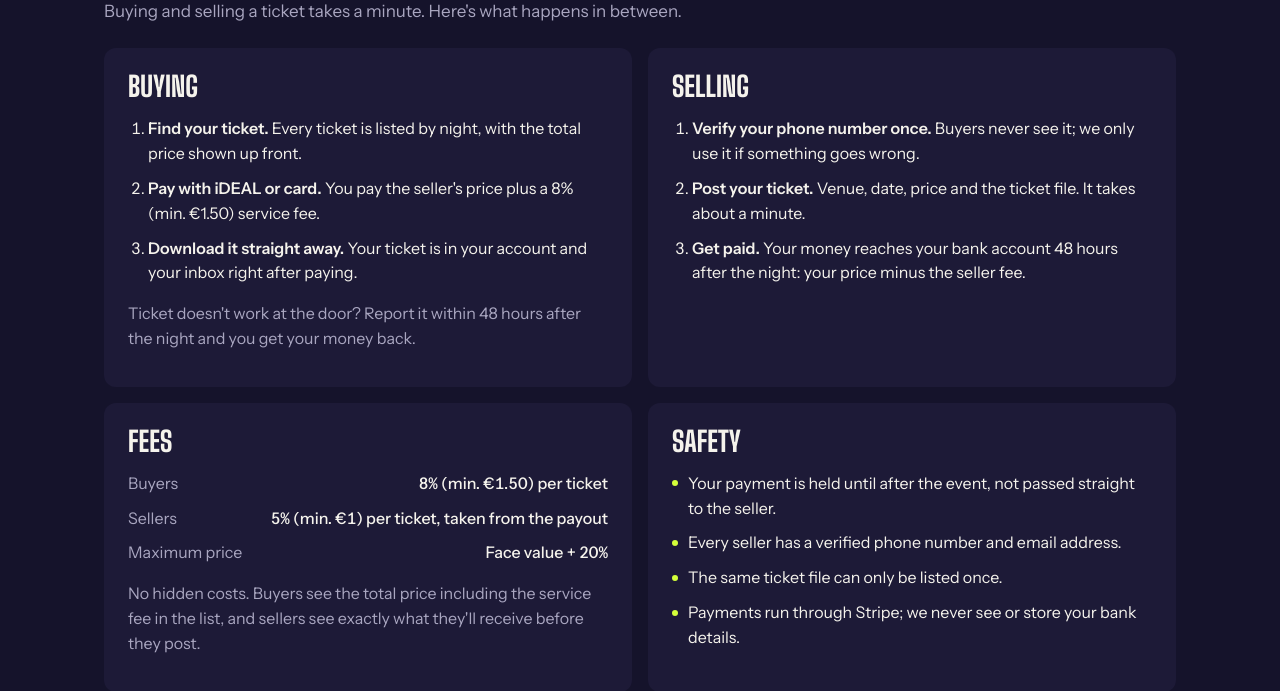
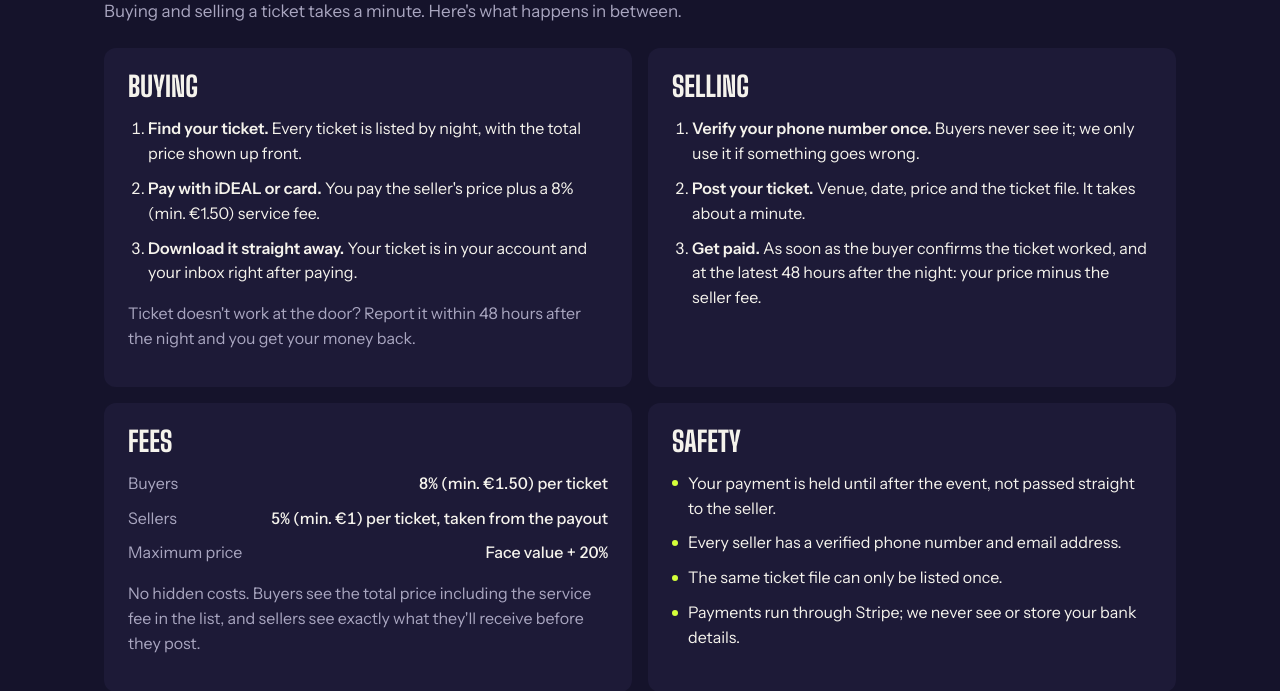
Before and after one commit to LeoHav199/nightswap, a Flask app: page /how-it-works in a window 1280 px wide. Shown: the part 218-909 px from the top of the page. Run offline with Flask 3, Linux system fonts and the light colour scheme; data that the repository does not hold is empty.

Commit message:
Pay sellers as soon as the buyer confirms the ticket worked; skip Stripe's website question
- A buyer's thumbs-up releases the payout right away; otherwise it still goes out at the latest 48 hours
  after the night. Seller texts, the sold email and How it works say so in five languages.
- New Stripe payout accounts get a prefilled product description, so a student selling one ticket isn't
  asked for 'your website' during payout setup.

Co-Authored-By: Claude Opus 5.5 <noreply@anthropic.com>

```diff
--- a/app.py
+++ b/app.py
@@ -426,23 +426,29 @@ def release_due_payouts():
     due = db.all("SELECT * FROM orders WHERE status='paid' AND payout_due_at <= ?", sqltime(utcnow()))
     released = waiting = 0
     for order in due:
-        seller = db.one("SELECT * FROM users WHERE id=?", order["seller_id"])
-        if seller["blocked_at"]:
-            waiting += 1  # held until an admin refunds the buyer or unblocks the seller
-            continue
-        ready = seller["payouts_ready"] and (seller["stripe_account_id"] or not payments.live())
-        if payments.live() and seller["stripe_account_id"] and not ready:
-            ready = payments.payouts_ready(seller["stripe_account_id"])
-            if ready:
-                db.run("UPDATE users SET payouts_ready=1 WHERE id=?", seller["id"])
-        if not ready:
+        if release_payout(order):
+            released += 1
+        else:
             waiting += 1
-            continue
-        ref = payments.transfer_to_seller(order, seller)
-        db.run("UPDATE orders SET status='released', released_at=?, transfer_ref=? WHERE id=?",
-               sqltime(utcnow()), ref, order["id"])
-        released += 1
     return released, waiting
+
+
+def release_payout(order):
+    """Sends one order's money to its seller. False when it has to wait (seller blocked or payouts not set up)."""
+    seller = db.one("SELECT * FROM users WHERE id=?", order["seller_id"])
+    if seller["blocked_at"]:
+        return False  # held until an admin refunds the buyer or unblocks the seller
+    ready = seller["payouts_ready"] and (seller["stripe_account_id"] or not payments.live())
+    if payments.live() and seller["stripe_account_id"] and not ready:
+        ready = payments.payouts_ready(seller["stripe_account_id"])
+        if ready:
+            db.run("UPDATE users SET payouts_ready=1 WHERE id=?", seller["id"])
+    if not ready:
+        return False
+    ref = payments.transfer_to_seller(order, seller)
+    db.run("UPDATE orders SET status='released', released_at=?, transfer_ref=? WHERE id=?",
+           sqltime(utcnow()), ref, order["id"])
+    return True
 
 
 def notify_alerts(listing):
@@ -1336,6 +1342,13 @@ def rate_order(public_id):
             or order["status"] not in PAID_STATES or listing["event_date"] > today().isoformat()):
         abort(400)
     db.run("UPDATE orders SET rating=?, rated_at=? WHERE id=?", value, sqltime(utcnow()), order["id"])
+    if value == "up" and order["status"] == "paid":
+        # The buyer confirms the ticket worked: no need to keep the seller waiting for the full 48 hours.
+        db.run("UPDATE orders SET payout_due_at=? WHERE id=?", sqltime(utcnow()), order["id"])
+        try:
+            release_payout(db.one("SELECT * FROM orders WHERE id=?", order["id"]))
+        except Exception:
+            app.logger.exception("Early payout failed; the hourly task will try again")
     if value == "down" and order["status"] == "paid":
         flash(t("rated_down"), "error")
         return redirect(url_for("order_page", public_id=public_id, report=1) + "#report")
--- a/i18n.py
+++ b/i18n.py
@@ -229,7 +229,7 @@ STRINGS = {
         "order_expired_title": "This order was not completed",
         "order_expired_body": "No payment was taken. The ticket may still be available.",
         "order_seller_paid_title": "Your ticket is sold",
-        "order_seller_paid_body": "You'll receive {amount} on {date}, after the event.",
+        "order_seller_paid_body": "You'll receive {amount} as soon as the buyer confirms the ticket worked, and at the latest on {date}.",
         "order_seller_disputed_title": "The buyer reported a problem",
         "order_seller_disputed_body": "Your payout is on hold while we look into it. We'll contact you by email or phone.",
         "order_seller_released_title": "Paid out",
@@ -317,7 +317,7 @@ STRINGS = {
         "mail_bought_subject": "Your ticket: {title}",
         "mail_bought_body": "Hi {name},\n\nThanks for your purchase. Download your ticket for {title} here:\n{url}\n\nIf the ticket doesn't work, report it from that page and we'll refund you.\n\nSpare",
         "mail_sold_subject": "Sold: {title}",
-        "mail_sold_body": "Hi {name},\n\nYour ticket for {title} has been sold. You'll receive {amount} on {date}.\n\nDetails: {url}\n\nSpare",
+        "mail_sold_body": "Hi {name},\n\nYour ticket for {title} has been sold. You'll receive {amount} as soon as the buyer confirms the ticket worked, and at the latest on {date}.\n\nDetails: {url}\n\nSpare",
         "all_nights": "All",
         "later": "Later",
         "n_left": "{n} tickets",
@@ -837,7 +837,7 @@ STRINGS = {
         "order_expired_title": "Deze bestelling is niet afgerond",
         "order_expired_body": "Er is niets afgeschreven. Het ticket is misschien nog beschikbaar.",
         "order_seller_paid_title": "Je ticket is verkocht",
-        "order_seller_paid_body": "Je ontvangt {amount} op {date}, na het evenement.",
+        "order_seller_paid_body": "Je ontvangt {amount} zodra de koper bevestigt dat het ticket werkte, en uiterlijk op {date}.",
         "order_seller_disputed_title": "De koper heeft een probleem gemeld",
         "order_seller_disputed_body": "Je uitbetaling staat even stil terwijl we het uitzoeken. We nemen contact op per e-mail of telefoon.",
         "order_seller_released_title": "Uitbetaald",
@@ -925,7 +925,7 @@ STRINGS = {
         "mail_bought_subject": "Je ticket: {title}",
         "mail_bought_body": "Hoi {name},\n\nBedankt voor je aankoop. Download je ticket voor {title} hier:\n{url}\n\nWerkt het ticket niet? Meld het via die pagina en je krijgt je geld terug.\n\nSpare",
         "mail_sold_subject": "Verkocht: {title}",
-        "mail_sold_body": "Hoi {name},\n\nJe ticket voor {title} is verkocht. Je ontvangt {amount} op {date}.\n\nDetails: {url}\n\nSpare",
+        "mail_sold_body": "Hoi {name},\n\nJe ticket voor {title} is verkocht. Je ontvangt {amount} zodra de koper bevestigt dat het ticket werkte, en uiterlijk op {date}.\n\nDetails: {url}\n\nSpare",
         "all_nights": "Alles",
         "later": "Later",
         "n_left": "{n} tickets",
--- a/locales/de.py
+++ b/locales/de.py
@@ -139,7 +139,7 @@ STRINGS = {
     "order_expired_title": "Diese Bestellung wurde nicht abgeschlossen",
     "order_expired_body": "Es wurde nichts abgebucht. Das Ticket ist vielleicht noch verfügbar.",
     "order_seller_paid_title": "Dein Ticket ist verkauft",
-    "order_seller_paid_body": "Du bekommst {amount} am {date}, nach dem Event.",
+    "order_seller_paid_body": "Du bekommst {amount}, sobald der Käufer bestätigt, dass das Ticket funktioniert hat, spätestens am {date}.",
     "order_seller_disputed_title": "Der Käufer hat ein Problem gemeldet",
     "order_seller_disputed_body": "Deine Auszahlung ist pausiert, während wir das prüfen. Wir melden uns per E-Mail oder Telefon.",
     "order_seller_released_title": "Ausgezahlt",
@@ -220,7 +220,7 @@ STRINGS = {
     "mail_bought_subject": "Dein Ticket: {title}",
     "mail_bought_body": "Hi {name},\n\ndanke für deinen Kauf. Lade dein Ticket für {title} hier herunter:\n{url}\n\nFunktioniert das Ticket nicht, melde es auf dieser Seite und wir erstatten dir das Geld.\n\nSpare",
     "mail_sold_subject": "Verkauft: {title}",
-    "mail_sold_body": "Hi {name},\n\ndein Ticket für {title} wurde verkauft. Du bekommst {amount} am {date}.\n\nDetails: {url}\n\nSpare",
+    "mail_sold_body": "Hi {name},\n\ndein Ticket für {title} wurde verkauft. Du bekommst {amount}, sobald der Käufer bestätigt, dass das Ticket funktioniert hat, spätestens am {date}.\n\nDetails: {url}\n\nSpare",
     "all_nights": "Alle",
     "later": "Später",
     "n_left": "{n} Tickets",
--- a/locales/es.py
+++ b/locales/es.py
@@ -139,7 +139,7 @@ STRINGS = {
     "order_expired_title": "Este pedido no se completó",
     "order_expired_body": "No se ha cobrado nada. Puede que la entrada siga disponible.",
     "order_seller_paid_title": "Tu entrada está vendida",
-    "order_seller_paid_body": "Recibirás {amount} el {date}, después del evento.",
+    "order_seller_paid_body": "Recibirás {amount} en cuanto el comprador confirme que la entrada funcionó, como muy tarde el {date}.",
     "order_seller_disputed_title": "El comprador ha avisado de un problema",
     "order_seller_disputed_body": "Tu pago está en pausa mientras lo revisamos. Te contactaremos por email o teléfono.",
     "order_seller_released_title": "Pagado",
@@ -220,7 +220,7 @@ STRINGS = {
     "mail_bought_subject": "Tu entrada: {title}",
     "mail_bought_body": "Hola, {name}:\n\nGracias por tu compra. Descarga tu entrada para {title} aquí:\n{url}\n\nSi la entrada no funciona, avísanos desde esa página y te devolvemos el dinero.\n\nSpare",
     "mail_sold_subject": "Vendida: {title}",
-    "mail_sold_body": "Hola, {name}:\n\nTu entrada para {title} se ha vendido. Recibirás {amount} el {date}.\n\nDetalles: {url}\n\nSpare",
+    "mail_sold_body": "Hola, {name}:\n\nTu entrada para {title} se ha vendido. Recibirás {amount} en cuanto el comprador confirme que la entrada funcionó, como muy tarde el {date}.\n\nDetalles: {url}\n\nSpare",
     "all_nights": "Todas",
     "later": "Más adelante",
     "n_left": "{n} entradas",
--- a/locales/fr.py
+++ b/locales/fr.py
@@ -139,7 +139,7 @@ STRINGS = {
     "order_expired_title": "Cette commande n'a pas été finalisée",
     "order_expired_body": "Aucun paiement n'a été effectué. Le billet est peut-être encore disponible.",
     "order_seller_paid_title": "Ton billet est vendu",
-    "order_seller_paid_body": "Tu recevras {amount} le {date}, après l'événement.",
+    "order_seller_paid_body": "Tu recevras {amount} dès que l'acheteur confirme que le billet a marché, au plus tard le {date}.",
     "order_seller_disputed_title": "L'acheteur a signalé un problème",
     "order_seller_disputed_body": "Ton versement est suspendu pendant qu'on vérifie. On te contacte par e-mail ou par téléphone.",
     "order_seller_released_title": "Versé",
@@ -220,7 +220,7 @@ STRINGS = {
     "mail_bought_subject": "Ton billet : {title}",
     "mail_bought_body": "Salut {name},\n\nMerci pour ton achat. Télécharge ton billet pour {title} ici :\n{url}\n\nSi le billet ne marche pas, signale-le depuis cette page et on te rembourse.\n\nSpare",
     "mail_sold_subject": "Vendu : {title}",
-    "mail_sold_body": "Salut {name},\n\nTon billet pour {title} a été vendu. Tu recevras {amount} le {date}.\n\nDétails : {url}\n\nSpare",
+    "mail_sold_body": "Salut {name},\n\nTon billet pour {title} a été vendu. Tu recevras {amount} dès que l'acheteur confirme que le billet a marché, au plus tard le {date}.\n\nDétails : {url}\n\nSpare",
     "all_nights": "Tout",
     "later": "Plus tard",
     "n_left": "{n} billets",
--- a/payments.py
+++ b/payments.py
@@ -111,7 +111,10 @@ def payout_onboarding_url(user, return_url, refresh_url):
             identity={"country": "NL", "entity_type": "individual"},
             dashboard="express",
             defaults={"currency": "eur",
-                      "responsibilities": {"fees_collector": "application", "losses_collector": "application"}},
+                      "responsibilities": {"fees_collector": "application", "losses_collector": "application"},
+                      # Filled in for them, so a student selling one ticket isn't asked for "your website".
+                      "profile": {"product_description": "Resells personal event tickets they can no longer use, "
+                                                         "to other students through Spare (sparetickets.eu)."}},
             configuration={"recipient": {"capabilities": {"stripe_balance": {"stripe_transfers": {"requested": True}}}}},
         )
         account_id = account.id
--- a/templates/how.html
+++ b/templates/how.html
@@ -23,7 +23,7 @@
     <ol class="steps">
       <li><strong>Bevestig eenmalig je telefoonnummer.</strong> Kopers zien het nooit; wij gebruiken het alleen als er iets misgaat.</li>
       <li><strong>Plaats je ticket.</strong> Club, datum, prijs en het ticketbestand. Klaar in een minuut.</li>
-      <li><strong>Ontvang je geld.</strong> {{ payout_hours }} uur na de avond staat je geld op je rekening: jouw prijs min de verkoperskosten.</li>
+      <li><strong>Ontvang je geld.</strong> Zodra de koper bevestigt dat het ticket werkte, en uiterlijk {{ payout_hours }} uur na de avond: jouw prijs min de verkoperskosten.</li>
     </ol>
   </section>
   <section class="panel" id="fees">
@@ -59,7 +59,7 @@
     <ol class="steps">
       <li><strong>Verify your phone number once.</strong> Buyers never see it; we only use it if something goes wrong.</li>
       <li><strong>Post your ticket.</strong> Venue, date, price and the ticket file. It takes about a minute.</li>
-      <li><strong>Get paid.</strong> Your money reaches your bank account {{ payout_hours }} hours after the night: your price minus the seller fee.</li>
+      <li><strong>Get paid.</strong> As soon as the buyer confirms the ticket worked, and at the latest {{ payout_hours }} hours after the night: your price minus the seller fee.</li>
     </ol>
   </section>
   <section class="panel" id="fees">
```
Also changed, not shown: CLAUDE.md (+2 -2 lines), tests/sellerfee_test.py (+12 -0 lines).
